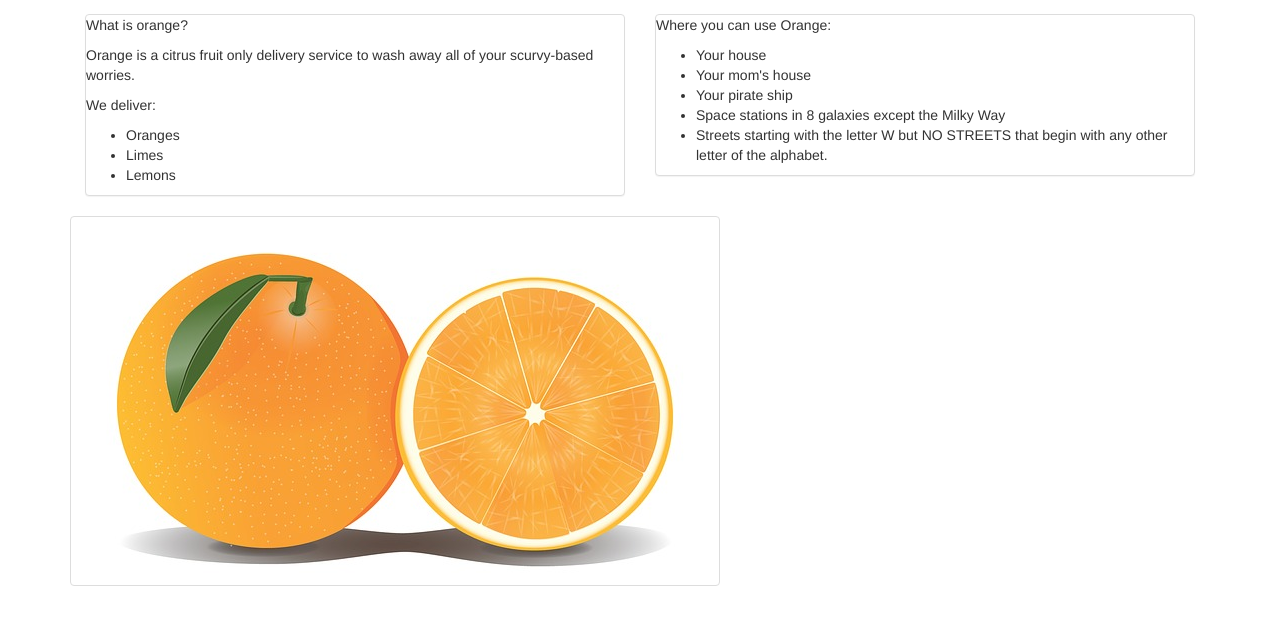
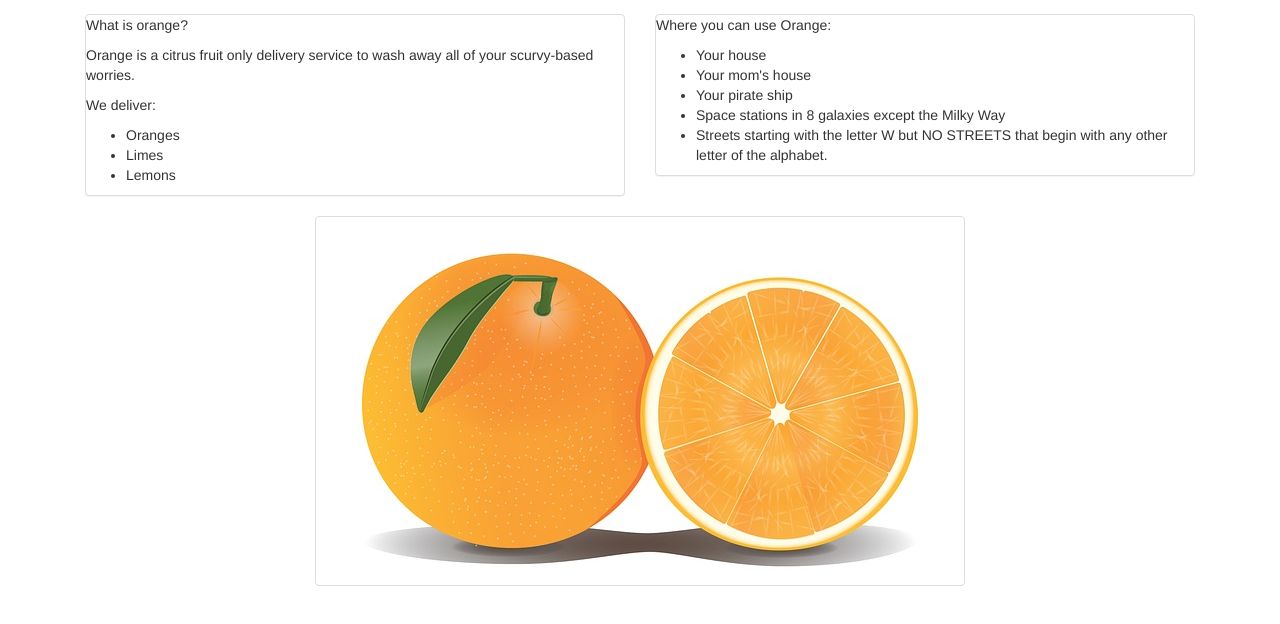
Before and after one commit to cbriscoe95/MI-449-SS17-741-css-frameworks-p1twXJ, a plain HTML site: page index.html in a window 1280 px wide. Shown: the part 58-682 px from the top of the page. Drawn offline with nearby package versions, Linux system fonts and the light colour scheme.

Commit message:
Added center-block class to orange-thumbnail.jpg

```diff
--- a/index.html
+++ b/index.html
@@ -54,7 +54,7 @@ integrity="sha384-Tc5IQib027qvyjSMfHjOMaLkfuWVxZxUPnCJA7l2mCWNIpG9mGCD8wGNIcPD7T
         </div>
       </div>
 
-      <img src="images/orange-thumbnail.jpg" alt="orange-image" class="img-thumbnail">
+      <img src="images/orange-thumbnail.jpg" alt="orange-image" class="img-thumbnail center-block">
     </div>
   </body>
 </html>
```
